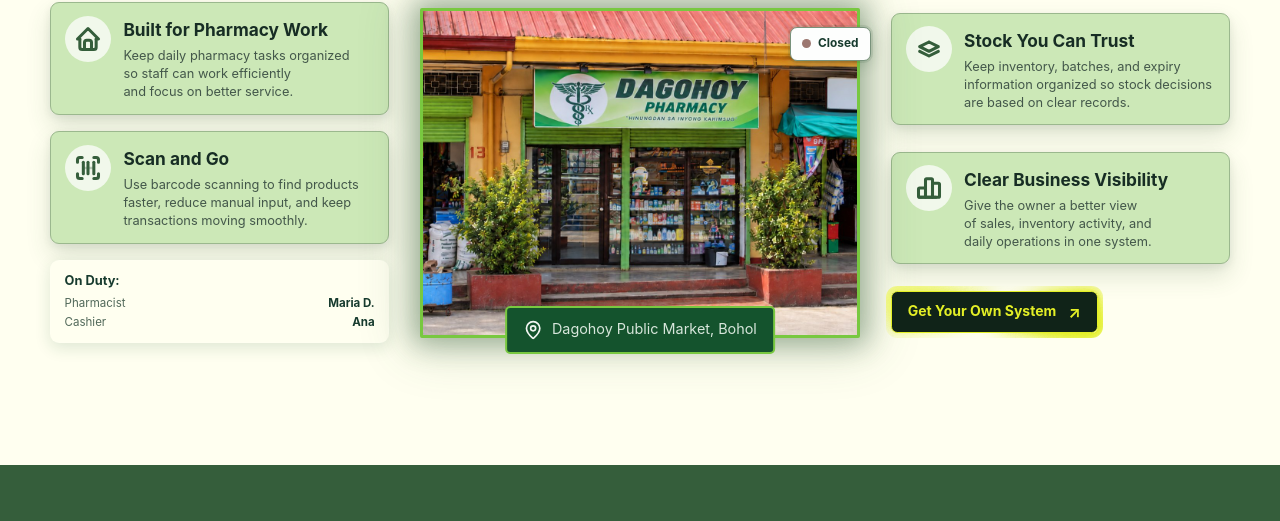
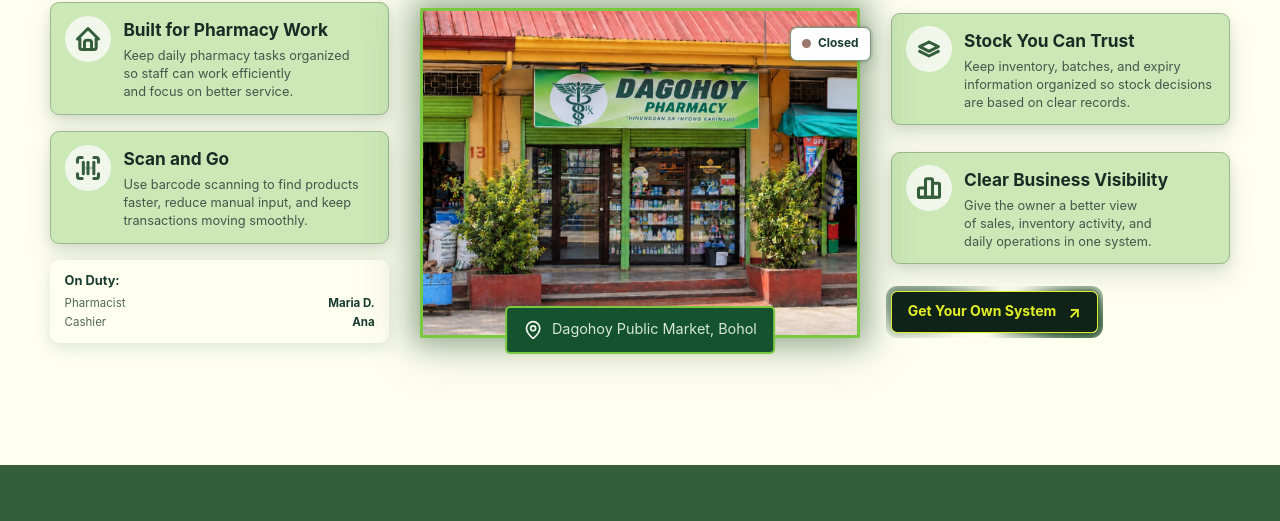
Before and after one commit to adrianniel/Dagohoy-Pharmacy-Web, a React (Vite) app: page / in a window 1280 px wide. Shown: the part 279-800 px from the top of the page. Built offline with nearby package versions, Linux system fonts and the light colour scheme; no server answers.

Commit message:
style: set CTA glow to forest green

```diff
--- a/src/components/landing/HeroSection.tsx
+++ b/src/components/landing/HeroSection.tsx
@@ -145,7 +145,7 @@ export function HeroSection({ status, staff }: HeroSectionProps) {
                 borderStyle: 'solid',
                 borderColor: '#e3ef26',
               }}
-              glow={{ color: '#e3ef26', size: 5, blur: 8 }}
+              glow={{ color: '#355e3b', size: 5, blur: 8 }}
               style={{ minHeight: 42, width: 'fit-content' }}
             />
           </aside>
```
